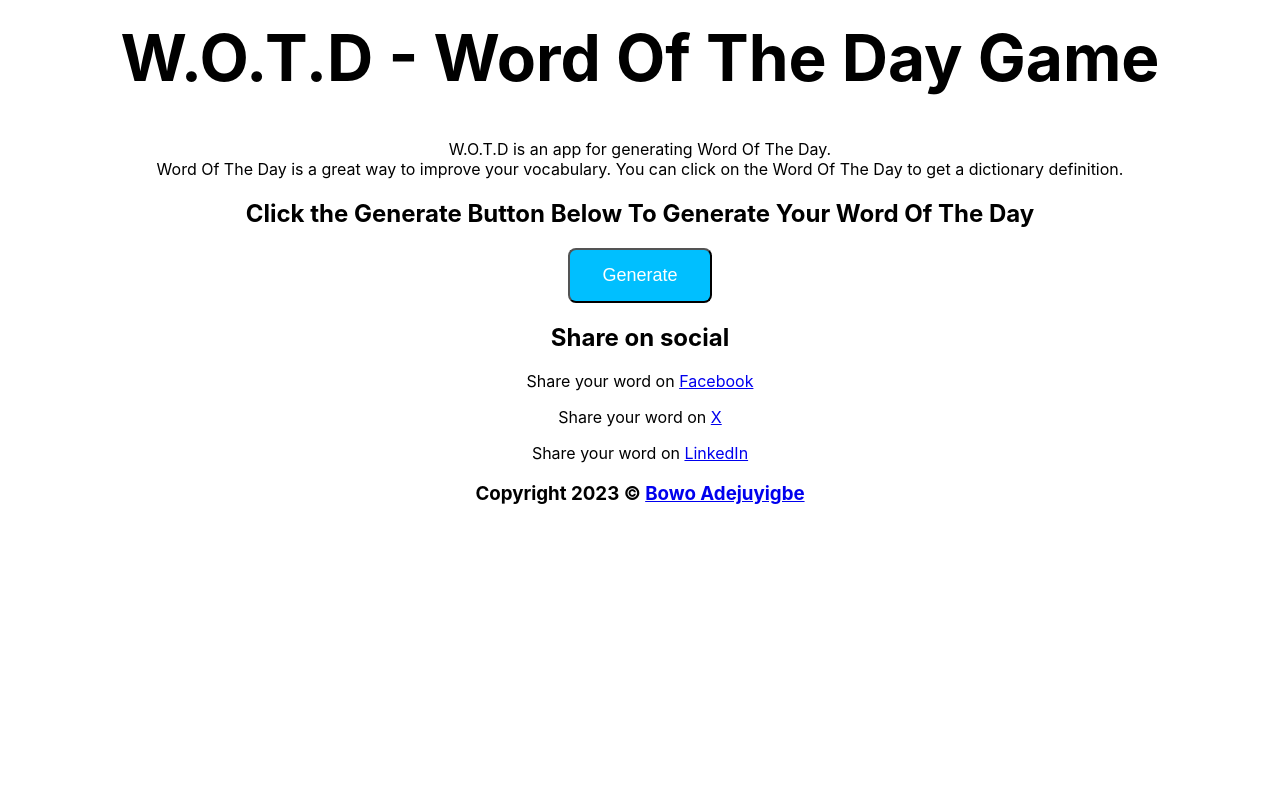
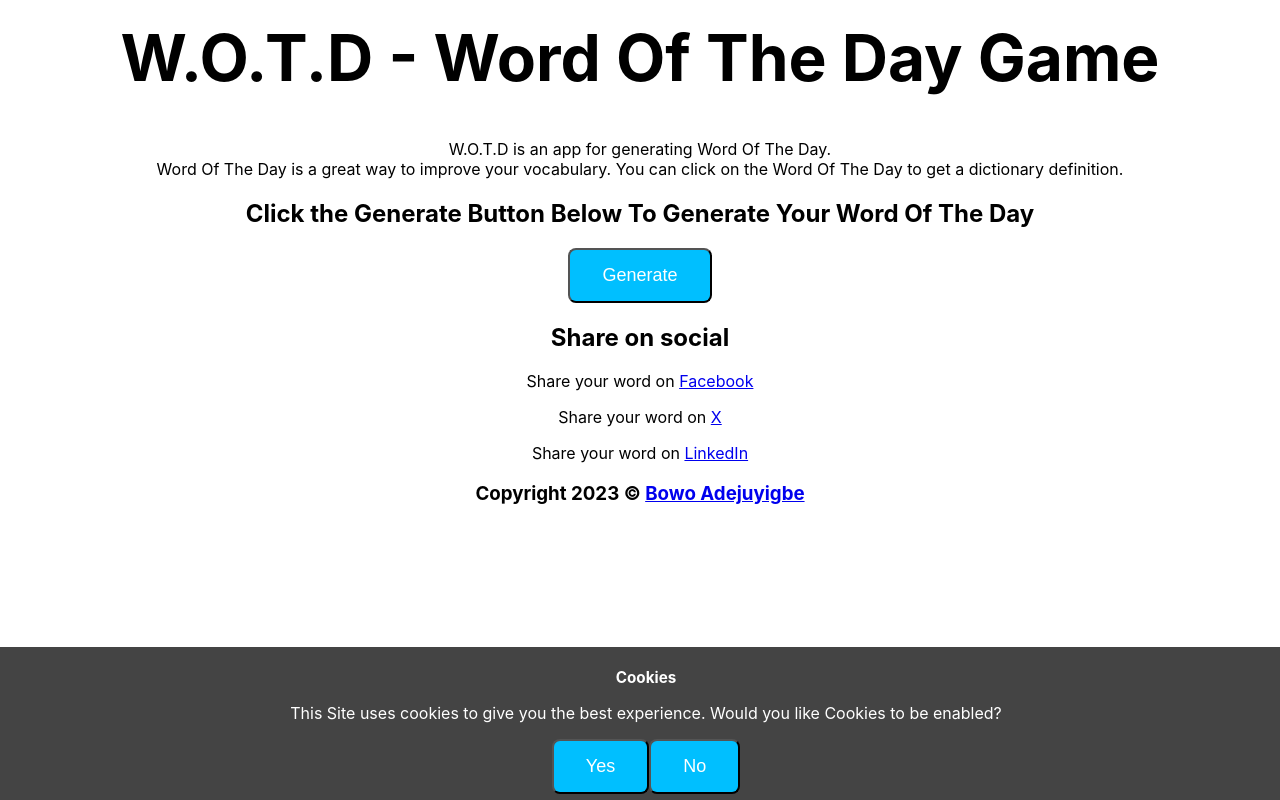
Before and after one commit to bowoadej/wotd-app, a React (Create React App) app: page / in a window 1280 px wide. Built offline with nearby package versions, Linux system fonts and the light colour scheme; no server answers.

Commit message:
Updates to enable cookie banner

```diff
--- a/src/App.css
+++ b/src/App.css
@@ -16,18 +16,17 @@ p {
 
 
 .cookie-pop-up {
-  visibility: show;
-  width: 160px;
-  background-color: #555;
+  background: #444;
   color: #fff;
+  padding: 6px;
+  font-size: 13px;
   text-align: center;
-  border-radius: 6px;
-  padding: 8px 0;
-  position: absolute;
-  z-index: 1;
-  bottom: 125%;
-  left: 50%;
-  margin-left: -80px;
+  position: fixed;
+  bottom: 0;
+  left: 0;
+  width: 100%;
+  z-index: 10;
+
 }
 
 button {
@@ -77,3 +76,9 @@ input[type="text"] {
 #email-container-form {
   display: inline-block;
 }
+
+.cookie button {
+  font-size: medium;
+  padding: 10px 42px;
+  margin-right: 10px;
+}
--- a/src/App.js
+++ b/src/App.js
@@ -11,7 +11,6 @@ function App() {
   const cookieValue = createContext(false);
   return (
     <div className="App">
-      <CookiesManagement />
       <header className="App-header">
         <h1>W.O.T.D - Word Of The Day Game</h1>
       </header>
@@ -29,6 +28,8 @@ function App() {
         <EmailContainer />
         <Footer />
       </div>
+      <CookiesManagement />
+
     </div>
   );
 }
--- a/src/components/CookiesManagement.js
+++ b/src/components/CookiesManagement.js
@@ -1,20 +1,51 @@
-import { useContext, useState } from 'react';
+import { useContext, useState, useEffect } from 'react';
 import { Context } from './Context';
+import Cookies from 'js-cookie';
 
 export default function CookiesManagement() {
-    //const [showPopUp, setShowPopUp] = useState(true);
+    const [showPopUp, setShowPopUp] = useState(true);
     //const [context, setContext] = useContext(Context);
+    function setCookieConsent(cookieValue) {
+        console.log(cookieValue)
+        Cookies.set("consent", cookieValue);
+    }
+
+    useEffect(() => {
+        checkCookieState();
+    }, [], setTimeout(2000));
+
+    function checkCookieState() {
+
+        var cookieStateValue = Cookies.get("consent");
+
+        if (cookieStateValue === undefined) {
+            setShowPopUp(true);
+        } else {
+            setShowPopUp(false);
+        }
+    }
+
+
+    function handleClick(message) {
+        setCookieConsent(message);
+        setShowPopUp(false);
+    }
+
     return (
-        <div className='Cookie-container'>
+        <div className='cookie-pop-up'>
+            <div>
+                {showPopUp &&
+                    <div className='cookie-container'>
+                        <h3>Cookies</h3>
+                        <p>This Site uses cookies to give you the best experience. Would you like Cookies to be enabled?</p>
+                        <button className='cookie-yes' onClick={() => handleClick("true")} >Yes</button>
+                        <button className='cookie-no' onClick={() => handleClick("false")} > No</button>
+                    </div>
+                }
+            </div>
 
-            <div className='cookie-pop-up'>
-                <div className='cookie-pop-up-header'>
-                    <h3>Cookies</h3>
-                    <button className='cookie-yes' >Yes</button>
-                    <button className='cookie-no'>No</button>
-                </div>
-            </div >
 
         </div >
+
     )
 }
```
